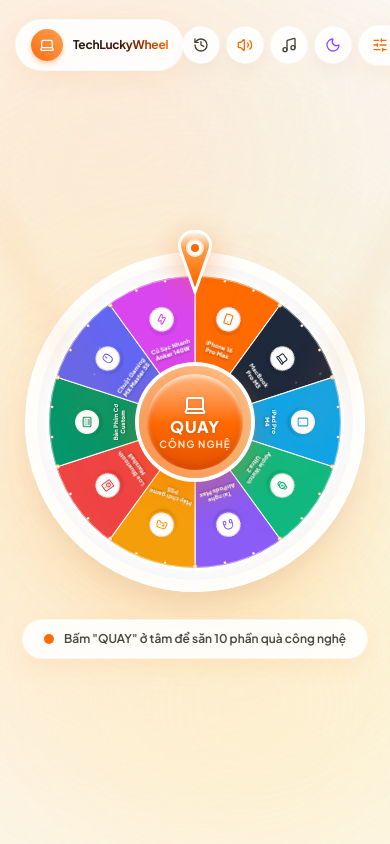
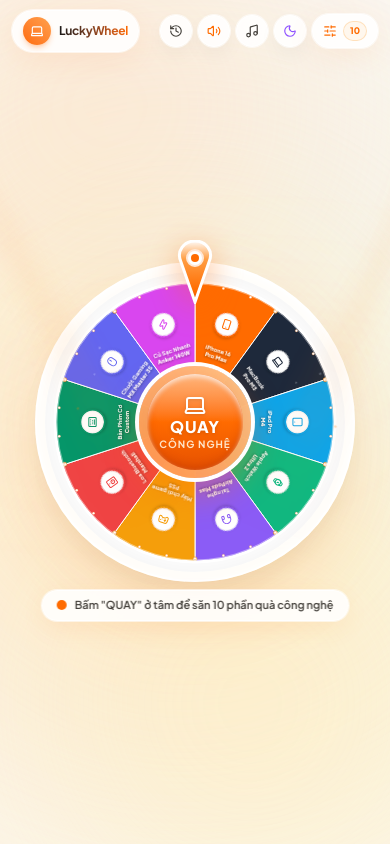
Before and after one commit to 17130239-coder/ios-18-lucky-wheel, a Next.js app: page / in a window 390 px wide. Built offline with nearby package versions, Linux system fonts and the light colour scheme.

Commit message:
fix(mobile): lock 100dvh viewport and align curtain button with wheel center 1:1, optimize header responsive layout

```diff
--- a/src/app/globals.css
+++ b/src/app/globals.css
@@ -12,16 +12,22 @@
   --foreground: #E3E2E6;
 }
 
-body {
+html, body {
   background-color: var(--background);
   color: var(--foreground);
   margin: 0;
   padding: 0;
-  height: 100vh;
-  width: 100vw;
+  height: 100%;
+  height: 100dvh;
+  width: 100%;
+  width: 100dvw;
   overflow: hidden;
+  position: fixed;
+  inset: 0;
   user-select: none;
   -webkit-user-select: none;
+  -webkit-touch-callout: none;
+  overscroll-behavior: none;
 }
 
 .glass-card {
--- a/src/app/page.tsx
+++ b/src/app/page.tsx
@@ -190,7 +190,7 @@
   }, [eliminateWonPrizes, activePrize, removePrizeById, resetSpin, spin]);
 
   return (
-    <div className="relative h-screen w-screen overflow-hidden flex flex-col items-center justify-center">
+    <div className="fixed inset-0 w-full h-[100dvh] overflow-hidden flex flex-col items-center justify-center">
       {/* Dynamic Vector Scene Background (Forest, Ocean, Underwater, Studio Default) */}
       <VectorBackground theme={bgTheme} isDark={theme === 'dark'} />
 
--- a/src/components/header/Header.tsx
+++ b/src/components/header/Header.tsx
@@ -41,30 +41,33 @@
   onToggleBgm,
 }: HeaderProps) {
   return (
-    <header className="fixed top-5 inset-x-0 z-40 flex items-center justify-between px-4 sm:px-8 md:px-12 pointer-events-none">
+    <header className="fixed top-2.5 sm:top-5 inset-x-0 z-40 flex items-center justify-between px-3 sm:px-8 md:px-12 pt-[env(safe-area-inset-top,0px)] pointer-events-none">
       {/* Brand Pill */}
-      <div className="pointer-events-auto flex items-center gap-2.5 px-3.5 sm:px-4 py-2 rounded-full glass-card border border-white/90 dark:border-white/10 shadow-[0_8px_30px_rgba(255,107,0,0.08)] ring-1 ring-white/60 dark:ring-white/5 transition-all">
-        <div className="w-8 h-8 rounded-full bg-gradient-to-tr from-[#FF6B00] to-[#FFA04D] flex items-center justify-center text-white shadow-md shadow-orange-500/25">
-          <Laptop className="w-4 h-4" />
+      <div className="pointer-events-auto flex items-center gap-2 sm:gap-2.5 px-2.5 sm:px-4 py-1.5 sm:py-2 rounded-full glass-card border border-white/90 dark:border-white/10 shadow-[0_8px_30px_rgba(255,107,0,0.08)] ring-1 ring-white/60 dark:ring-white/5 transition-all shrink-0">
+        <div className="w-7 h-7 sm:w-8 sm:h-8 rounded-full bg-gradient-to-tr from-[#FF6B00] to-[#FFA04D] flex items-center justify-center text-white shadow-md shadow-orange-500/25 shrink-0">
+          <Laptop className="w-3.5 h-3.5 sm:w-4 sm:h-4" />
         </div>
-        <span className="font-bold text-xs sm:text-sm tracking-tight bg-gradient-to-r from-stone-900 via-orange-950 to-[#FF6B00] dark:from-white dark:via-orange-200 dark:to-[#FF6B00] bg-clip-text text-transparent">
+        <span className="font-bold text-xs sm:text-sm tracking-tight bg-gradient-to-r from-stone-900 via-orange-950 to-[#FF6B00] dark:from-white dark:via-orange-200 dark:to-[#FF6B00] bg-clip-text text-transparent hidden sm:inline">
           TechLuckyWheel
+        </span>
+        <span className="font-bold text-xs tracking-tight bg-gradient-to-r from-stone-900 to-[#FF6B00] dark:from-white dark:to-[#FF6B00] bg-clip-text text-transparent inline sm:hidden">
+          LuckyWheel
         </span>
       </div>
 
       {/* Header Action Controls */}
-      <div className="pointer-events-auto flex items-center gap-2">
+      <div className="pointer-events-auto flex items-center gap-1.5 sm:gap-2 shrink-0">
         {/* History Button */}
         <button
           type="button"
           onClick={onOpenHistory}
           aria-label="Xem lịch sử trúng quà"
           title="Lịch sử trúng quà"
-          className="relative flex items-center justify-center w-9 h-9 rounded-full glass-card hover:bg-white dark:hover:bg-stone-800 text-stone-700 dark:text-stone-300 border border-white/90 dark:border-white/10 shadow-[0_8px_20px_rgba(0,0,0,0.04)] ring-1 ring-white/60 dark:ring-white/5 transition-all duration-200 active:scale-95 cursor-pointer"
+          className="relative flex items-center justify-center w-8 h-8 sm:w-9 sm:h-9 rounded-full glass-card hover:bg-white dark:hover:bg-stone-800 text-stone-700 dark:text-stone-300 border border-white/90 dark:border-white/10 shadow-[0_8px_20px_rgba(0,0,0,0.04)] ring-1 ring-white/60 dark:ring-white/5 transition-all duration-200 active:scale-95 cursor-pointer shrink-0"
         >
-          <History className="w-4 h-4" />
+          <History className="w-3.5 h-3.5 sm:w-4 sm:h-4" />
           {historyCount > 0 && (
-            <span className="absolute -top-1 -right-1 w-4 h-4 rounded-full bg-[#FF6B00] text-white text-[9px] font-bold flex items-center justify-center shadow-xs">
+            <span className="absolute -top-1 -right-1 w-3.5 h-3.5 sm:w-4 sm:h-4 rounded-full bg-[#FF6B00] text-white text-[8px] sm:text-[9px] font-bold flex items-center justify-center shadow-xs">
               {historyCount > 9 ? '9+' : historyCount}
             </span>
           )}
@@ -76,12 +79,12 @@
           onClick={onToggleMute}
           aria-label={isMuted ? 'Bật âm thanh' : 'Tắt âm thanh'}
           title={isMuted ? 'Bật âm thanh' : 'Tắt âm thanh'}
-          className="flex items-center justify-center w-9 h-9 rounded-full glass-card hover:bg-white dark:hover:bg-stone-800 text-stone-700 dark:text-stone-300 border border-white/90 dark:border-white/10 shadow-[0_8px_20px_rgba(0,0,0,0.04)] ring-1 ring-white/60 dark:ring-white/5 transition-colors duration-150 active:scale-95 cursor-pointer"
+          className="flex items-center justify-center w-8 h-8 sm:w-9 sm:h-9 rounded-full glass-card hover:bg-white dark:hover:bg-stone-800 text-stone-700 dark:text-stone-300 border border-white/90 dark:border-white/10 shadow-[0_8px_20px_rgba(0,0,0,0.04)] ring-1 ring-white/60 dark:ring-white/5 transition-colors duration-150 active:scale-95 cursor-pointer shrink-0"
         >
           {isMuted ? (
-            <VolumeX className="w-4 h-4 text-rose-500" />
+            <VolumeX className="w-3.5 h-3.5 sm:w-4 sm:h-4 text-rose-500" />
           ) : (
-            <Volume2 className="w-4 h-4 text-[#FF6B00]" />
+            <Volume2 className="w-3.5 h-3.5 sm:w-4 sm:h-4 text-[#FF6B00]" />
           )}
         </button>
 
@@ -92,17 +95,17 @@
             onClick={onToggleBgm}
             aria-label={bgmEnabled ? 'Tắt nhạc nền chill' : 'Bật nhạc nền chill'}
             title={bgmEnabled ? 'Nhạc nền Chill: Đang bật (Bấm để tắt)' : 'Bật nhạc nền Chill thư giãn'}
-            className={`relative flex items-center justify-center w-9 h-9 rounded-full glass-card border transition-colors duration-150 active:scale-95 cursor-pointer ${
+            className={`relative flex items-center justify-center w-8 h-8 sm:w-9 sm:h-9 rounded-full glass-card border transition-colors duration-150 active:scale-95 cursor-pointer shrink-0 ${
               bgmEnabled
                 ? 'text-[#FF6B00] border-[#FF6B00]/40 ring-1 ring-[#FF6B00]/30 shadow-[0_8px_20px_rgba(255,107,0,0.12)] bg-orange-500/10'
                 : 'hover:bg-white dark:hover:bg-stone-800 text-stone-700 dark:text-stone-300 border-white/90 dark:border-white/10 ring-1 ring-white/60 dark:ring-white/5'
             }`}
           >
-            <Music className={`w-4 h-4 ${bgmEnabled && isBgmPlaying ? 'animate-bounce' : ''}`} style={{ animationDuration: '2s' }} />
+            <Music className={`w-3.5 h-3.5 sm:w-4 sm:h-4 ${bgmEnabled && isBgmPlaying ? 'animate-bounce' : ''}`} style={{ animationDuration: '2s' }} />
             {bgmEnabled && isBgmPlaying && (
-              <span className="absolute -top-1 -right-1 flex h-2.5 w-2.5">
+              <span className="absolute -top-0.5 -right-0.5 flex h-2 w-2 sm:h-2.5 sm:w-2.5">
                 <span className="animate-ping absolute inline-flex h-full w-full rounded-full bg-[#FF6B00] opacity-75" />
-                <span className="relative inline-flex rounded-full h-2.5 w-2.5 bg-[#FF6B00]" />
+                <span className="relative inline-flex rounded-full h-2 w-2 sm:h-2.5 sm:w-2.5 bg-[#FF6B00]" />
               </span>
             )}
           </button>
@@ -114,12 +117,12 @@
           onClick={onToggleTheme}
           aria-label="Đổi giao diện Sáng / Tối"
           title="Đổi giao diện"
-          className="flex items-center justify-center w-9 h-9 rounded-full glass-card hover:bg-white dark:hover:bg-stone-800 text-stone-700 dark:text-stone-300 border border-white/90 dark:border-white/10 shadow-[0_8px_20px_rgba(0,0,0,0.04)] ring-1 ring-white/60 dark:ring-white/5 transition-all duration-200 active:scale-95 cursor-pointer"
+          className="flex items-center justify-center w-8 h-8 sm:w-9 sm:h-9 rounded-full glass-card hover:bg-white dark:hover:bg-stone-800 text-stone-700 dark:text-stone-300 border border-white/90 dark:border-white/10 shadow-[0_8px_20px_rgba(0,0,0,0.04)] ring-1 ring-white/60 dark:ring-white/5 transition-all duration-200 active:scale-95 cursor-pointer shrink-0"
         >
           {theme === 'light' ? (
-            <Moon className="w-4 h-4 text-violet-500" />
+            <Moon className="w-3.5 h-3.5 sm:w-4 sm:h-4 text-violet-500" />
           ) : (
-            <Sun className="w-4 h-4 text-amber-400" />
+            <Sun className="w-3.5 h-3.5 sm:w-4 sm:h-4 text-amber-400" />
           )}
         </button>
 
@@ -127,11 +130,11 @@
         <button
           type="button"
           onClick={onOpenSettings}
-          className="group flex items-center gap-1.5 sm:gap-2 px-3 sm:px-4 py-2 rounded-full glass-card hover:bg-white dark:hover:bg-stone-800 text-stone-700 dark:text-stone-200 border border-white/90 dark:border-white/10 shadow-[0_8px_30px_rgba(255,107,0,0.08)] ring-1 ring-white/60 dark:ring-white/5 transition-all duration-200 active:scale-95 cursor-pointer"
+          className="group flex items-center gap-1.5 sm:gap-2 px-2.5 sm:px-4 py-1.5 sm:py-2 rounded-full glass-card hover:bg-white dark:hover:bg-stone-800 text-stone-700 dark:text-stone-200 border border-white/90 dark:border-white/10 shadow-[0_8px_30px_rgba(255,107,0,0.08)] ring-1 ring-white/60 dark:ring-white/5 transition-all duration-200 active:scale-95 cursor-pointer shrink-0"
         >
-          <SlidersHorizontal className="w-4 h-4 text-[#FF6B00] group-hover:rotate-90 transition-transform duration-300" />
-          <span className="text-xs font-bold hidden xs:inline">Tùy Chỉnh Quà</span>
-          <span className="px-1.5 sm:px-2 py-0.5 rounded-full bg-orange-50 dark:bg-orange-950/60 text-[#FF6B00] border border-orange-200/70 dark:border-orange-800/60 text-[10px] font-extrabold">
+          <SlidersHorizontal className="w-3.5 h-3.5 sm:w-4 sm:h-4 text-[#FF6B00] group-hover:rotate-90 transition-transform duration-300" />
+          <span className="text-xs font-bold hidden sm:inline">Tùy Chỉnh</span>
+          <span className="px-1.5 sm:px-2 py-0.5 rounded-full bg-orange-50 dark:bg-orange-950/60 text-[#FF6B00] border border-orange-200/70 dark:border-orange-800/60 text-[9px] sm:text-[10px] font-extrabold">
             {prizeCount}
           </span>
         </button>
--- a/src/components/wheel/LuckyWheel.tsx
+++ b/src/components/wheel/LuckyWheel.tsx
@@ -34,8 +34,8 @@
   onResetPrizes,
 }: LuckyWheelProps) {
   return (
-    <main className="relative z-10 flex items-center justify-center w-full h-full">
-      <div className="relative flex items-center justify-center">
+    <main className="fixed inset-0 z-10 flex items-center justify-center pointer-events-none overflow-hidden">
+      <div className="relative flex items-center justify-center pointer-events-auto">
         {/* Dual Stage Spotlights precisely aligned and focused on the Wheel */}
         <StageSpotlights spinState={spinState} config={spotlightConfig} />
 
@@ -43,7 +43,7 @@
         <AmbientGlow spinState={spinState} />
 
         {/* Outer Chassis Frame */}
-        <div className="relative w-[340px] h-[340px] xs:w-[400px] xs:h-[400px] sm:w-[540px] sm:h-[540px] md:w-[600px] md:h-[600px] p-2.5 sm:p-3 rounded-full glass-card border-2 border-white/95 dark:border-white/20 wheel-shadow ring-1 ring-white/90 dark:ring-white/10 flex items-center justify-center">
+        <div className="relative w-[320px] h-[320px] xs:w-[370px] xs:h-[370px] sm:w-[520px] sm:h-[520px] md:w-[580px] md:h-[580px] max-w-[88vw] max-h-[88vw] p-2 sm:p-3 rounded-full glass-card border-2 border-white/95 dark:border-white/20 wheel-shadow ring-1 ring-white/90 dark:ring-white/10 flex items-center justify-center">
           {/* Needle Pointer at 12 O'Clock with dynamic deflection */}
           <PointerNeedle deflectionAngle={needleDeflection} />
 
@@ -63,7 +63,7 @@
         </div>
 
         {/* Dynamic Status Indicator anchored below the wheel without altering its center point */}
-        <div className="absolute top-[calc(100%+8px)] left-1/2 -translate-x-1/2 z-20 pointer-events-auto whitespace-nowrap">
+        <div className="absolute top-[calc(100%+8px)] sm:top-[calc(100%+14px)] left-1/2 -translate-x-1/2 z-20 pointer-events-auto">
           <StatusPill
             spinState={spinState}
             activePrize={activePrize}
--- a/src/components/wheel/StatusPill.tsx
+++ b/src/components/wheel/StatusPill.tsx
@@ -25,9 +25,9 @@
   }
 
   return (
-    <div className="mt-5 flex items-center gap-2.5 px-5 py-2.5 rounded-full glass-card border border-white/90 dark:border-white/10 shadow-[0_8px_24px_rgba(255,107,0,0.08)] ring-1 ring-white/60 dark:ring-white/5 transition-all">
-      <span className={dotClass} />
-      <span className="text-xs sm:text-sm font-semibold text-stone-700 dark:text-stone-200">
+    <div className="flex items-center justify-center gap-2 sm:gap-2.5 px-3.5 sm:px-5 py-1.5 sm:py-2.5 rounded-full glass-card border border-white/90 dark:border-white/10 shadow-[0_8px_24px_rgba(255,107,0,0.08)] ring-1 ring-white/60 dark:ring-white/5 transition-all max-w-[90vw] whitespace-nowrap">
+      <span className={`${dotClass} shrink-0`} />
+      <span className="text-[11px] xs:text-xs sm:text-sm font-semibold text-stone-700 dark:text-stone-200 truncate">
         {message}
       </span>
     </div>
```
Also changed, not shown: src/app/layout.tsx (+13 -1 lines), src/components/stage/StageCurtain.tsx (+5 -5 lines), 1 other file (tests, documents, lock files or other folders).
